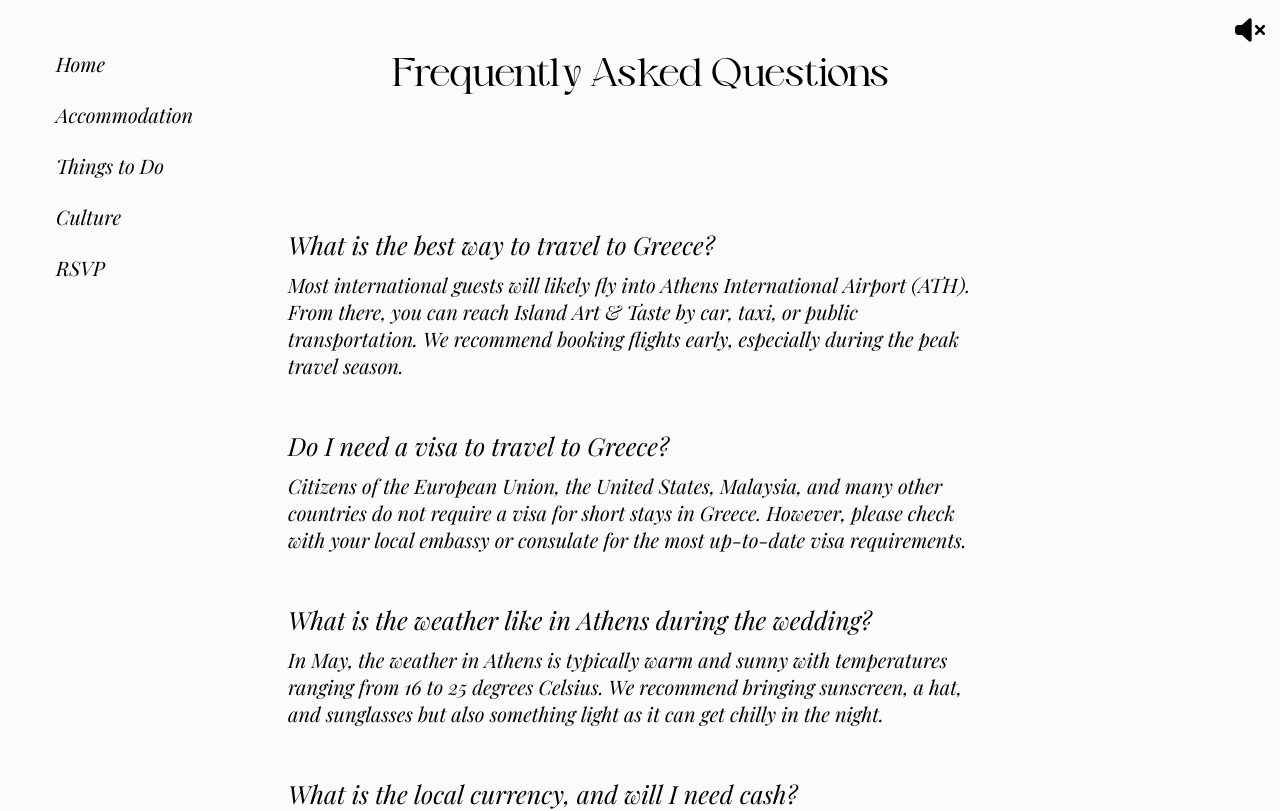
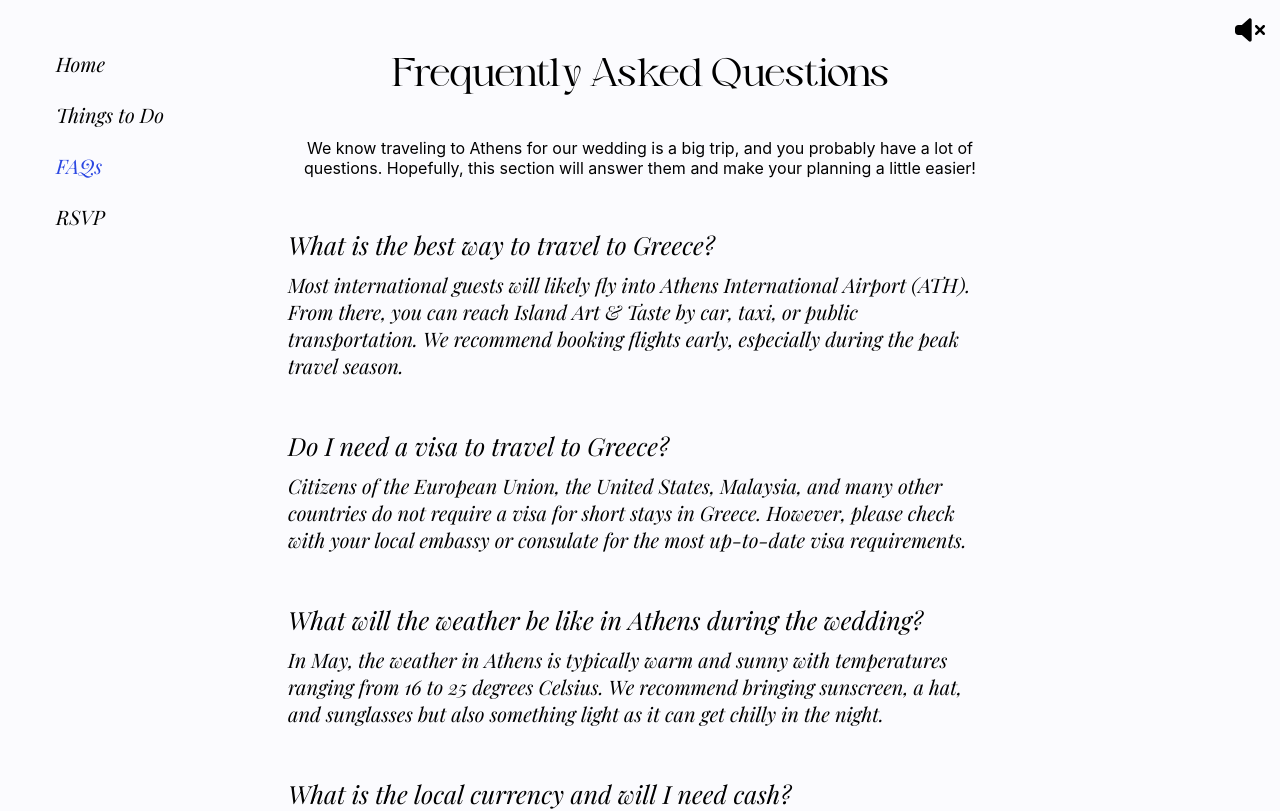
Before and after one commit to cmaylynn12/kimplusdim, a React (Create React App) app: page /faqs in a window 1280 px wide. Shown: the top 811 px of the page. Built offline with nearby package versions, Linux system fonts and the light colour scheme.

Commit message:
Added faq

```diff
--- a/src/App.tsx
+++ b/src/App.tsx
@@ -32,19 +32,19 @@ function App() {
         <BrowserRouter>
           <Routes>
             <Route path="/" element={<Home />} />
-            <Route path="/accommodation" element={<Accommodation />} />
-            <Route path="/accommodation/:place" element={<Accommodation />} />
-            <Route path="/wedding" element={<Wedding />} />
+            {/* <Route path="/accommodation" element={<Accommodation />} /> */}
+            {/* <Route path="/accommodation/:place" element={<Accommodation />} /> */}
+            {/* <Route path="/wedding" element={<Wedding />} /> */}
             <Route path="/rsvp" element={<RSVPLanding />} />
             <Route path="/information" element={<Information />} />
-            <Route path="/koumparoi" element={<Koumparoi />} />
-            <Route path="/registry" element={<Registry />} />
+            {/* <Route path="/koumparoi" element={<Koumparoi />} /> */}
+            {/* <Route path="/registry" element={<Registry />} /> */}
             <Route path="/activities" element={<Activities />} />
             <Route path="/faqs" element={<FAQs />} />
             <Route path="/rsvp/form" element={<RSVP />} />
             <Route path="/rsvp/error" element={<RSVPError />} />
-            <Route path="/culture" element={<Culture />} />
-            <Route path="/invite" element={<SpinnableCard />} />
+            {/* <Route path="/culture" element={<Culture />} />
+            <Route path="/invite" element={<SpinnableCard />} /> */}
             <Route path="*" element={<Navigate to="/" />} />
           </Routes>
         </BrowserRouter>
--- a/src/components/faqs/faqs.css
+++ b/src/components/faqs/faqs.css
@@ -5,7 +5,6 @@
 
 .q-and-a {
   text-align: left;
-  margin-top: 90px;
 
   > p {
     margin-top: 50px;
--- a/src/components/faqs/faqs.tsx
+++ b/src/components/faqs/faqs.tsx
@@ -1,21 +1,28 @@
-import Layout from "../layout/layout"
+import Layout from "../layout/layout";
 import FAQItem from "./faqItem";
-import "./faqs.css"
+import "./faqs.css";
+import { FAQ, FAQs as faqQuestions } from "./faqsConfig";
 
 const FAQs: React.FC = () => {
   return (
     <Layout activeSection="faqs" title="Frequently Asked Questions">
       <div>
+        <div>
+          We know traveling to Athens for our wedding is a big trip, and you
+          probably have a lot of questions. Hopefully, this section will answer
+          them and make your planning a little easier!
+        </div>
         <div className="q-and-a">
-          <FAQItem question="What is the best way to travel to Greece?" answer="Most international guests will likely fly into Athens International Airport (ATH). From there, you can reach Island Art & Taste by car, taxi, or public transportation. We recommend booking flights early, especially during the peak travel season." />
-          <FAQItem question="Do I need a visa to travel to Greece?" answer="Citizens of the European Union, the United States, Malaysia, and many other countries do not require a visa for short stays in Greece. However, please check with your local embassy or consulate for the most up-to-date visa requirements." />
-          <FAQItem question="What is the weather like in Athens during the wedding?" answer="In May, the weather in Athens is typically warm and sunny with temperatures ranging from 16 to 25 degrees Celsius. We recommend bringing sunscreen, a hat, and sunglasses but also something light as it can get chilly in the night."/>
-          <FAQItem question="What is the local currency, and will I need cash?" answer="The local currency is the Euro (€). Credit and debit cards are widely accepted, but it’s a good idea to carry some cash, especially for small purchases or in more remote areas." />
-          <FAQItem question="How can we contact you?" answer="You can contact us on Messenger or via email at dimoandkimo@gmail.com :)" />
+          {faqQuestions.map((faqQuestion: FAQ) => (
+            <FAQItem
+              question={faqQuestion.question}
+              answer={faqQuestion.answer}
+            />
+          ))}
         </div>
       </div>
     </Layout>
-  )
-}
+  );
+};
 
 export default FAQs;
--- /dev/null
+++ b/src/components/faqs/faqsConfig.ts
@@ -0,0 +1,31 @@
+export interface FAQ {
+  question: string;
+  answer: string;
+}
+export const FAQs: FAQ[] = [
+  {
+    question: "What is the best way to travel to Greece?",
+    answer:
+      "Most international guests will likely fly into Athens International Airport (ATH). From there, you can reach Island Art & Taste by car, taxi, or public transportation. We recommend booking flights early, especially during the peak travel season.",
+  },
+  {
+    question: "Do I need a visa to travel to Greece?",
+    answer:
+      "Citizens of the European Union, the United States, Malaysia, and many other countries do not require a visa for short stays in Greece. However, please check with your local embassy or consulate for the most up-to-date visa requirements.",
+  },
+  {
+    question: "What will the weather be like in Athens during the wedding?",
+    answer:
+      "In May, the weather in Athens is typically warm and sunny with temperatures ranging from 16 to 25 degrees Celsius. We recommend bringing sunscreen, a hat, and sunglasses but also something light as it can get chilly in the night.",
+  },
+  {
+    question: "What is the local currency and will I need cash?",
+    answer:
+      "The local currency is the Euro (€). Credit and debit cards are widely accepted, but it’s a good idea to carry some cash, especially for small purchases or in more remote areas.",
+  },
+  {
+    question: "How can we contact you?",
+    answer:
+      "You can contact us on Messenger or via email at dimoandkimo@gmail.com :)",
+  },
+];
--- a/src/components/invite/invite.tsx
+++ b/src/components/invite/invite.tsx
@@ -20,10 +20,12 @@ function SpinnableCard() {
     // Set filtering options for smooth and sharp textures
     frontTexture.minFilter = THREE.LinearFilter; // For smoother scaling down
     frontTexture.magFilter = THREE.LinearFilter; // For smoother scaling up
+    frontTexture.anisotropy = 16; // Enable anisotropic filtering for sharpness
     frontTexture.generateMipmaps = true; // Use mipmaps for better scaling at various distances
 
     backTexture.minFilter = THREE.LinearFilter;
     backTexture.magFilter = THREE.LinearFilter;
+    backTexture.anisotropy = 16;
     backTexture.generateMipmaps = true;
   }, [frontTexture, backTexture]);
 
@@ -68,7 +70,7 @@ function SpinnableCard() {
   return (
     <Canvas
       gl={{
-        pixelRatio: Math.min(window.devicePixelRatio, 2), // Limit max ratio to 2x for smoother rendering
+        pixelRatio: Math.min(window.devicePixelRatio, 3), // Limit max ratio to 2x for smoother rendering
         antialias: true, // Enable anti-aliasing for smoother edges
       }}
       camera={{ position: [0, 0, 10], fov: 75 }} // Camera position to get a good view of the card
--- a/src/components/layout/layout.tsx
+++ b/src/components/layout/layout.tsx
@@ -68,12 +68,12 @@ const Layout: React.FC<LayoutProps> = ({
               title="Koumparoi"
               urlPath="/koumparoi"
             /> */}
-            <MenuItem
+            {/* <MenuItem
               activeSection={activeSection}
               section="accommodation"
               title="Accommodation"
               urlPath="/accommodation"
-            />
+            /> */}
             <MenuItem
               activeSection={activeSection}
               section="activities"
@@ -82,9 +82,9 @@ const Layout: React.FC<LayoutProps> = ({
             />
             <MenuItem
               activeSection={activeSection}
-              section="culture"
-              title="Culture"
-              urlPath="/culture"
+              section="faqs"
+              title="FAQs"
+              urlPath="/faqs"
             />
             <MenuItem
               activeSection={activeSection}
```
